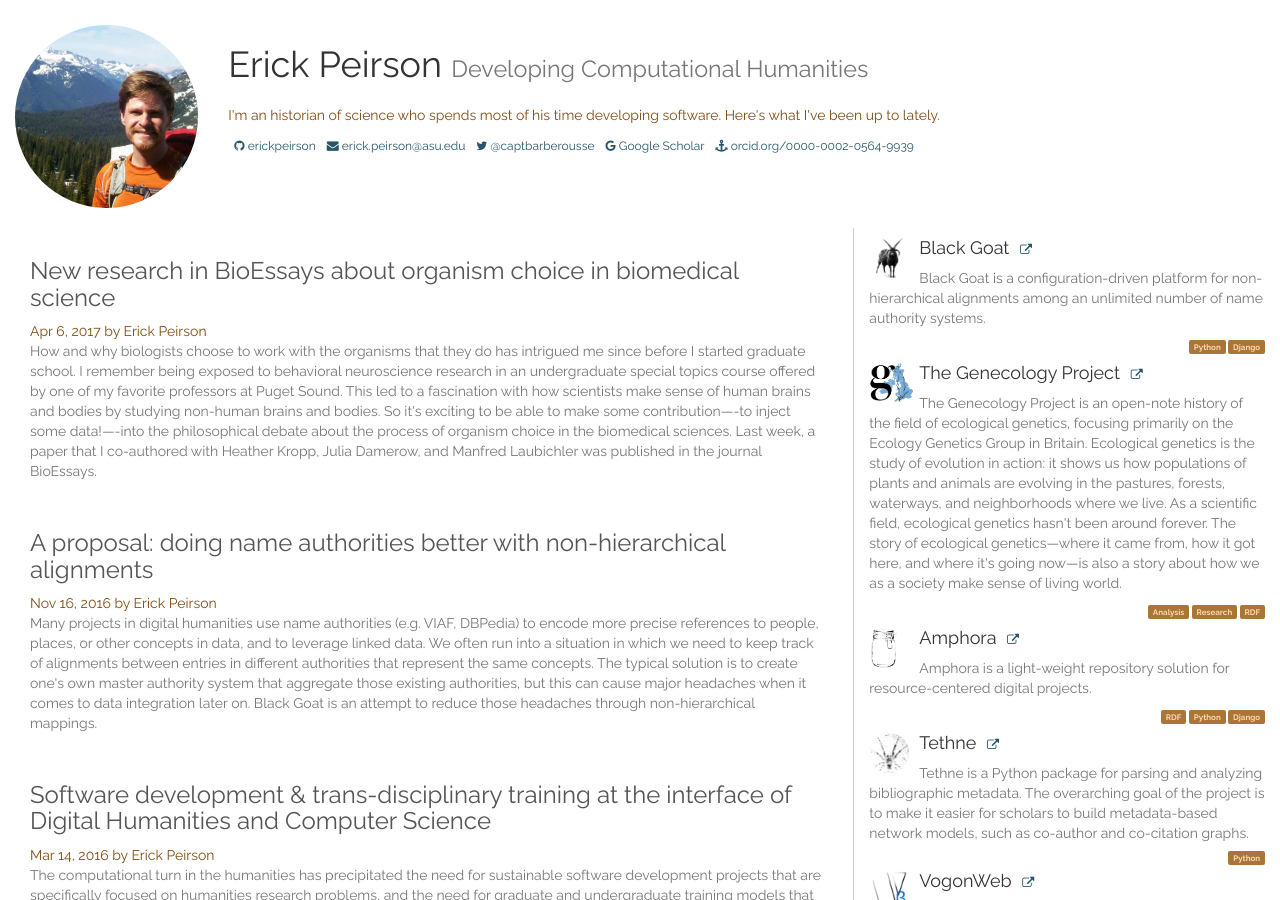
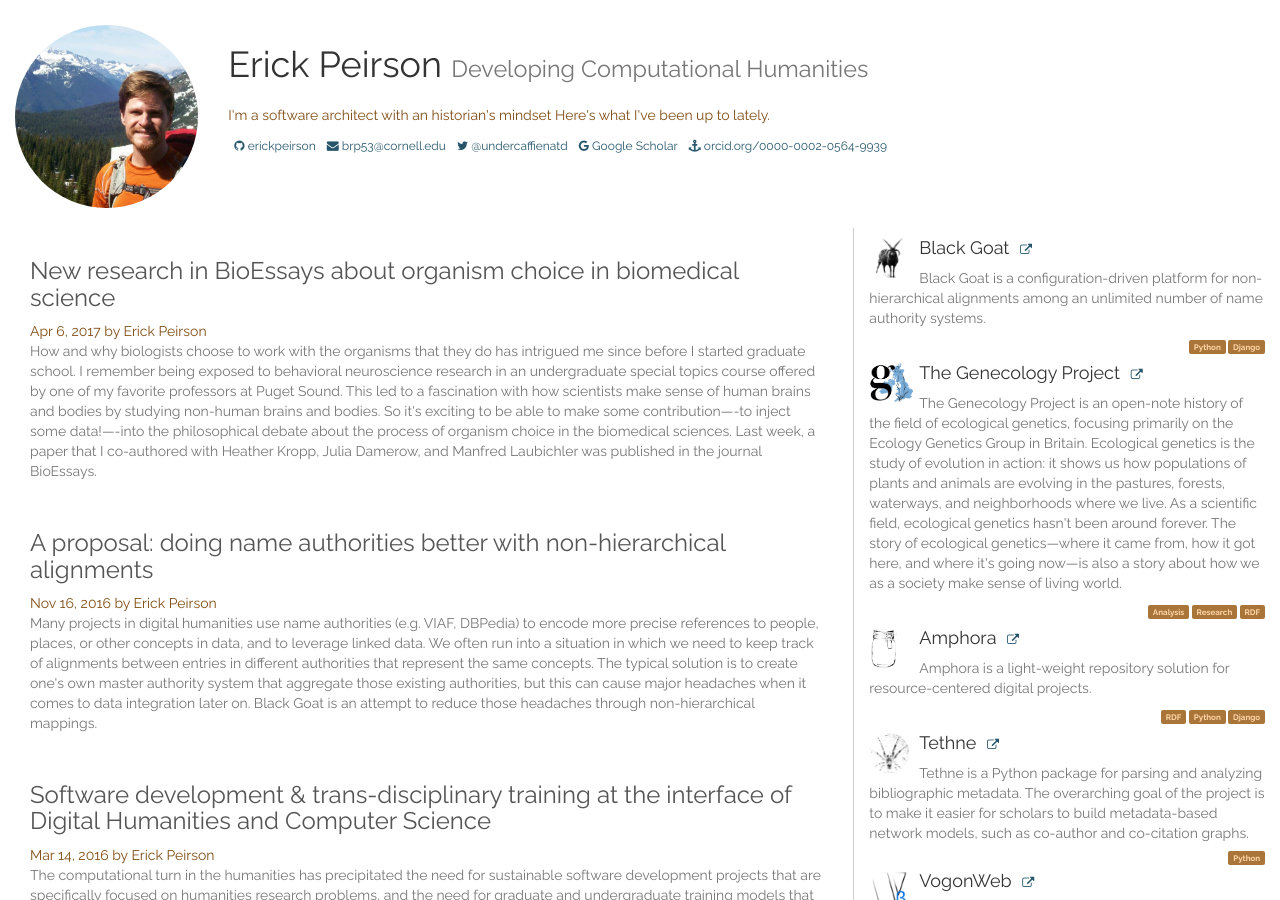
Before and after one commit to erickpeirson/erickpeirson.github.io, a Jekyll site: the page built from index.html, in a window 1280 px wide and 900 px high. Built offline with Jekyll 4.4.1, drawn with Linux system fonts in a browser that asks for light colours; the list of posts is cut into pages by our own code.

Commit message:
Update header.html

```diff
--- a/_includes/header.html
+++ b/_includes/header.html
@@ -8,13 +8,13 @@
         </div>
         <div class="h2" style="color: #804D15;"></div>
         <p class="text text-orange">
-            I'm an historian of science who spends most of his time developing software. Here's what I've been up to lately.
+            I'm a software architect with an historian's mindset Here's what I've been up to lately.
         </p>
 
         <div class="btn-group">
                 <a href="https://github.com/erickpeirson/" class="btn btn-xs"><span class="fa fa-github"></span> erickpeirson</a>
-                <a href="mailto:erick.peirson@asu.edu" class="btn btn-xs"><span class="fa fa-envelope"></span> erick.peirson@asu.edu</a>
-                <a href="https://twitter.com/captbarberousse" class="btn btn-xs"><span class="fa fa-twitter"></span> @captbarberousse</a>
+                <a href="mailto:brp53@cornell.edu" class="btn btn-xs"><span class="fa fa-envelope"></span> brp53@cornell.edu</a>
+                <a href="https://twitter.com/undercaffienatd" class="btn btn-xs"><span class="fa fa-twitter"></span> @undercaffienatd</a>
                 <a href="https://scholar.google.com/citations?user=wVTCvQsAAAAJ&hl=en" class="btn btn-xs"><span class="fa fa-google"></span> Google Scholar</a>
                 <a href="http://orcid.org/0000-0002-0564-9939" class="btn btn-xs"><span class="fa fa-anchor"></span> orcid.org/0000-0002-0564-9939</a>
         </div>
```
